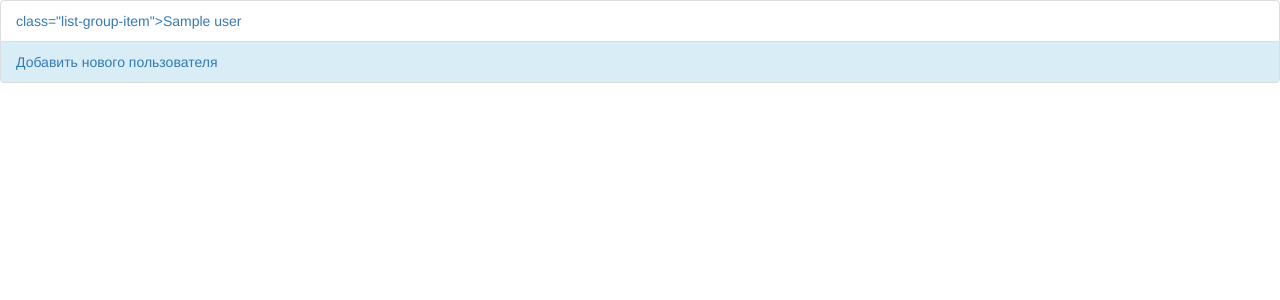
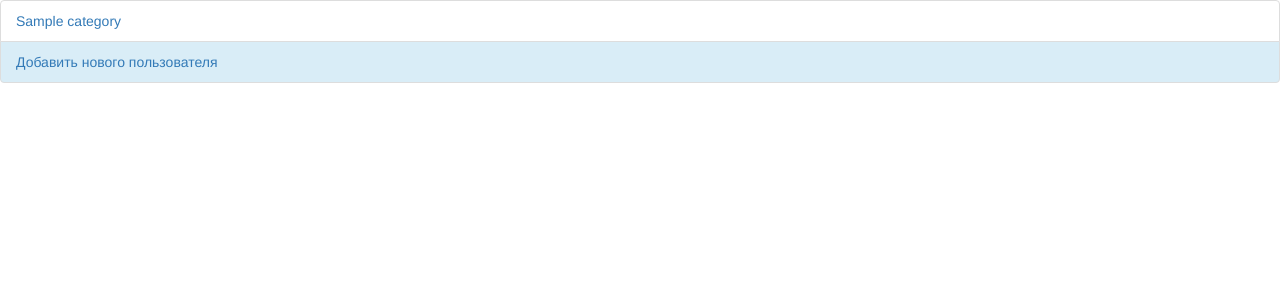
Before and after one commit to uaprom-summer-2015/Meowth, a Flask app: template project/templates/admin/users.html in a window 1280 px wide. Shown: the top 300 px of the page. Run offline with Flask 2, Linux system fonts and the light colour scheme; the template is opened without the code that fills it: most values are stand-ins (such as "Sample title", 1, 10 or a date in 2020); parts of the project's set-up code (start-up, migrations or seed data) failed here and were passed over; some libraries are stand-ins or nearby versions.

Commit message:
Update users.html

```diff
--- a/project/templates/admin/users.html
+++ b/project/templates/admin/users.html
@@ -2,10 +2,10 @@
 
 {% block content %}
     <ul class="list-group">
-        {% for user in entry %}
+        {% for user in entries %}
             <li class="list-group-item">
                 <a href="{{ url_for('admin.user_detail', entry_id=user.id) }}">
-                    class="list-group-item">{{ user.name }}
+                    {{ user.name }}
                 </a>
             </li>
         {% endfor %}
```
